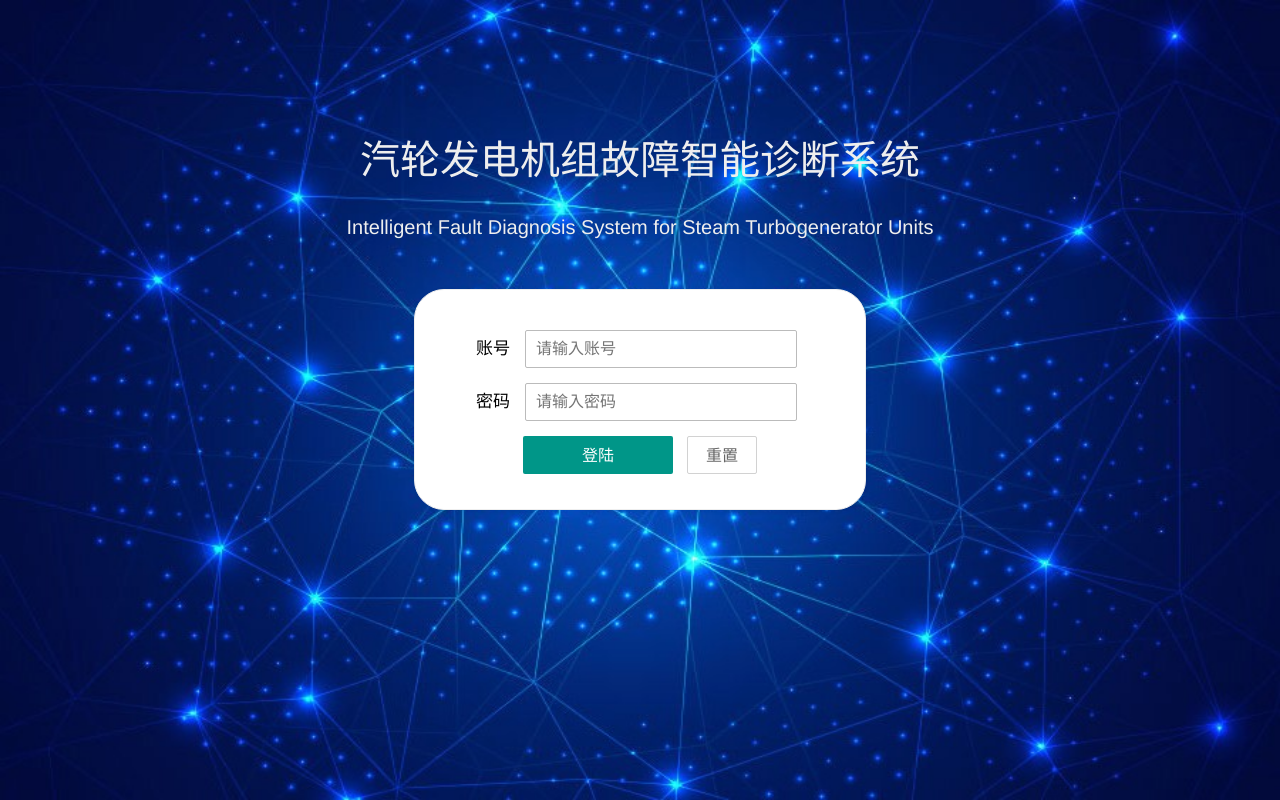
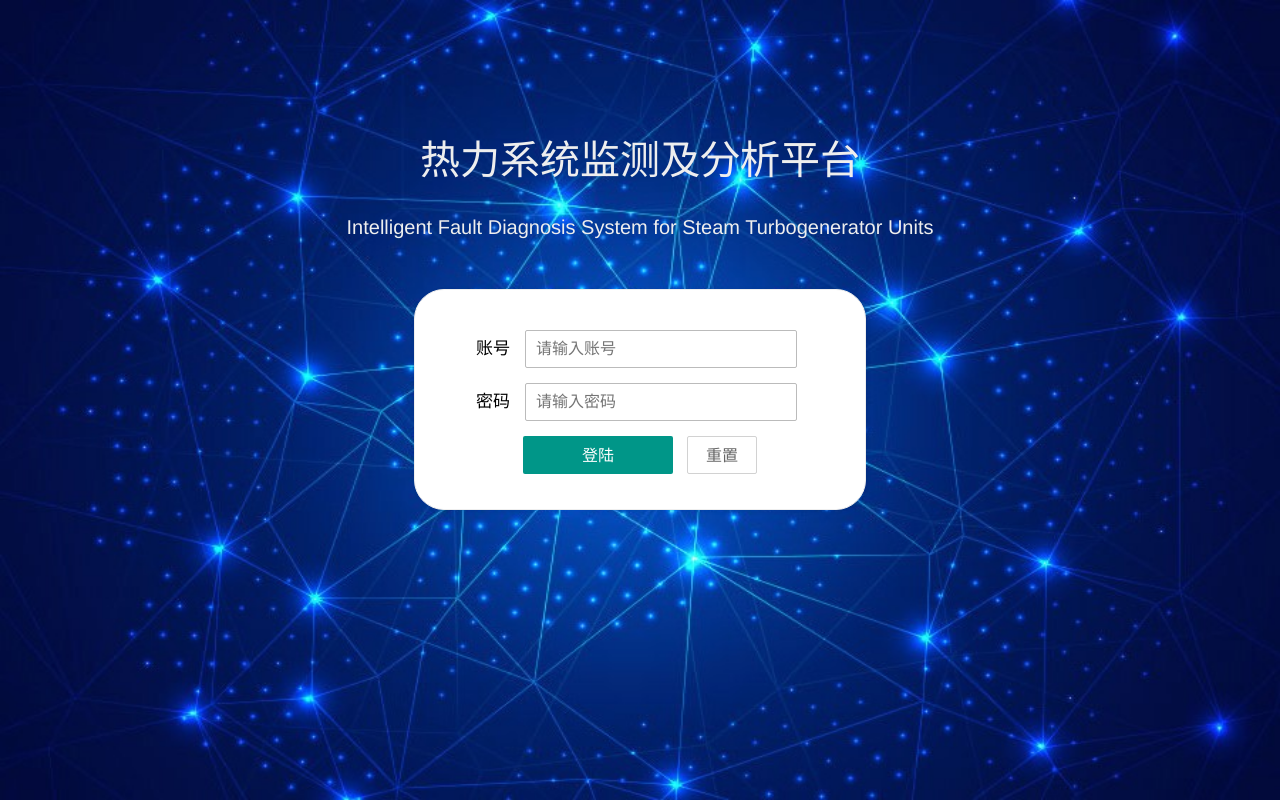
Before and after one commit to muqiu1/intelligent-trouble-diagnosis, a plain HTML site: page page/userLogin.html in a window 1280 px wide. Drawn offline with Linux system fonts and the light colour scheme.

Commit message:
修改系统名称

```diff
--- a/page/userLogin.html
+++ b/page/userLogin.html
@@ -4,7 +4,7 @@
 <head>
     <meta charset="utf-8">
     <meta name="viewport" content="width=device-width, initial-scale=1, maximum-scale=1">
-    <title>汽轮发电机组故障智能诊断系统</title>
+    <title>热力系统监测及分析平台</title>
     <link rel="stylesheet" href="../layui/css/layui.css">
     <link rel="stylesheet" href="../css/userLogin.css">
 </head>
@@ -12,7 +12,7 @@
 <body>
     <div class="login">
         <div class="grid-demo grid-demo-bg1" style="font-size: 40px; color: #eee;">
-            汽轮发电机组故障智能诊断系统
+            热力系统监测及分析平台
         </div>
         <div class="grid-demo grid-demo-bg1" style="font-size: 20px; color: #eee; margin-top: 30px;">
             Intelligent Fault Diagnosis System for Steam Turbogenerator Units
```
Also changed, not shown: index.html (+1 -1 lines).
